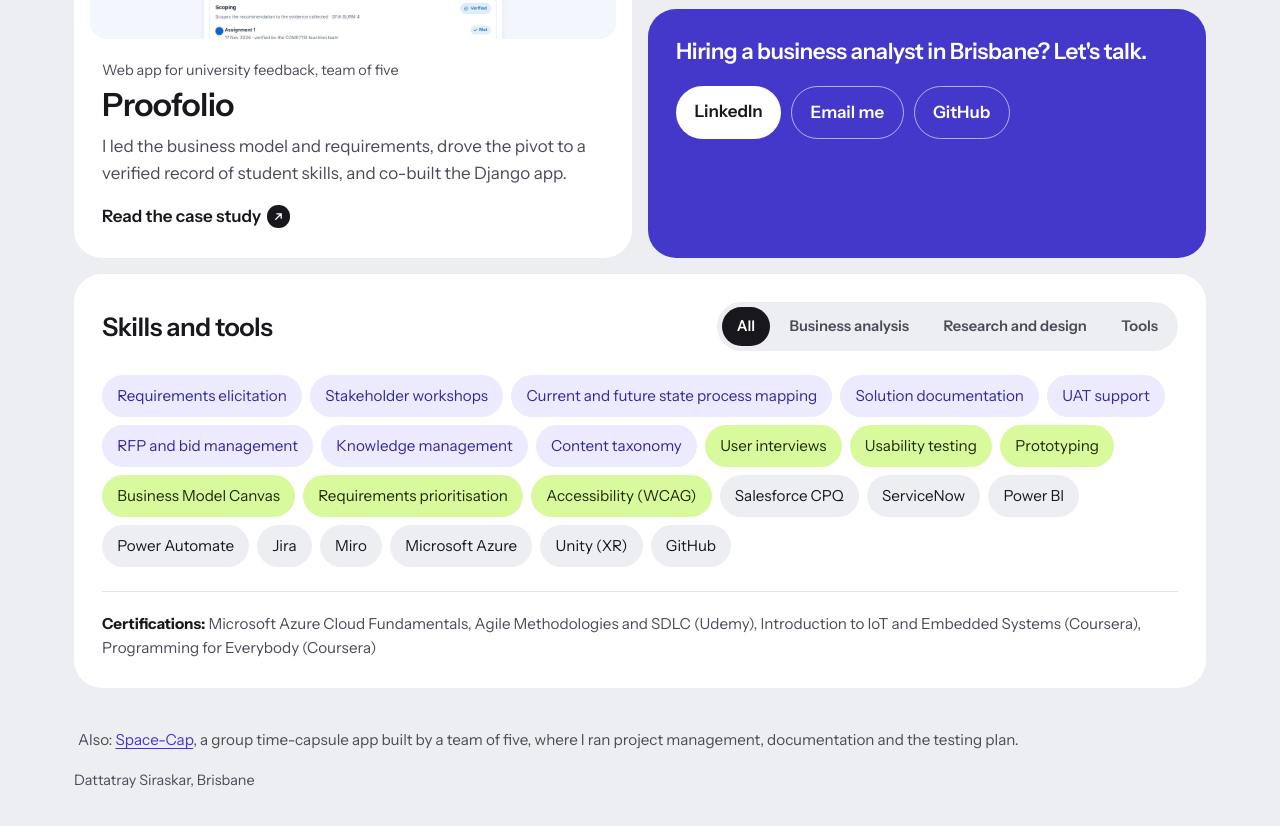
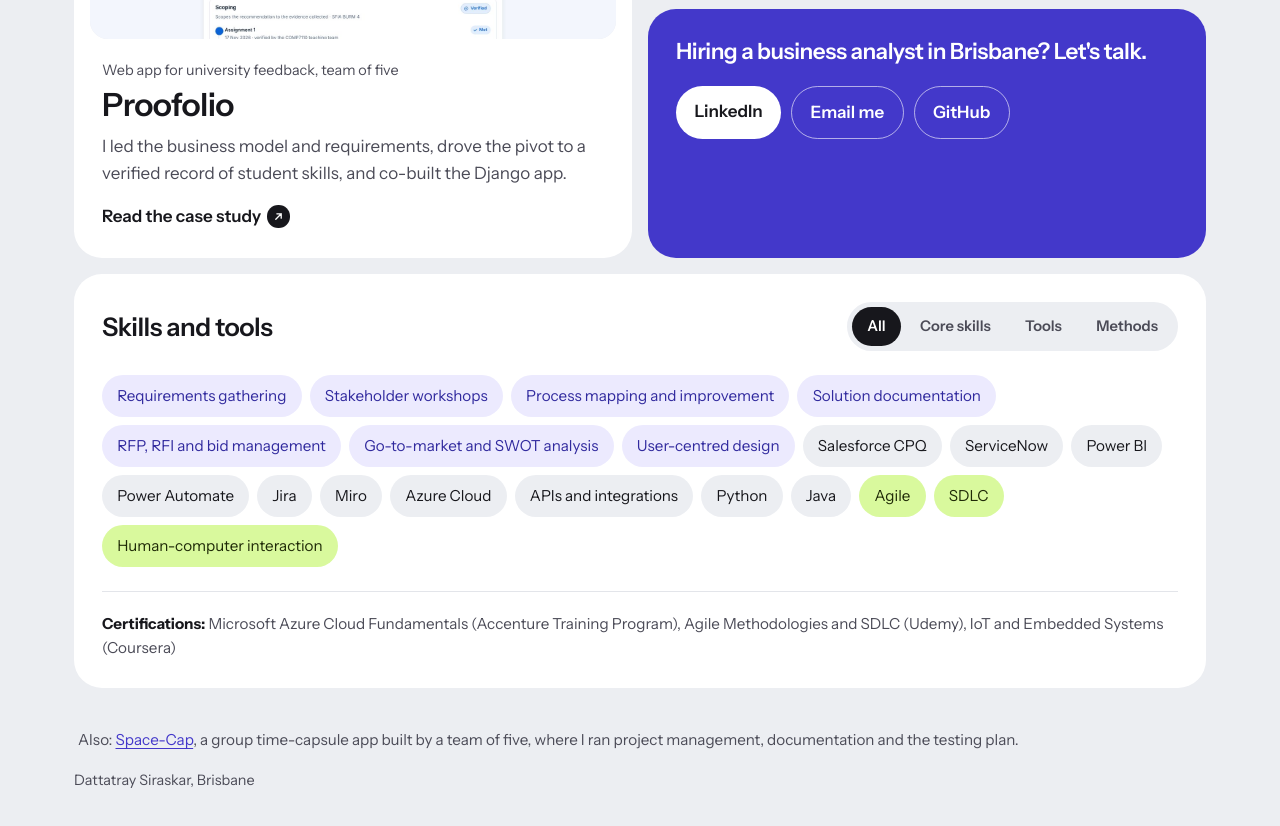
Before and after one commit to Ds-021998/Ds-021998.github.io, a plain HTML site: page index.html in a window 1280 px wide. Shown: the part 1358-2184 px from the top of the page. Drawn offline with Linux system fonts and the light colour scheme.

Commit message:
Skills tile matches CV: core skills, tools, methods, certifications

```diff
--- a/index.html
+++ b/index.html
@@ -6,7 +6,7 @@
 <meta name="theme-color" content="#eceef2">
 <title>Dattatray Siraskar, business analyst and interaction designer</title>
 <meta name="description" content="Portfolio of Dattatray Siraskar, a business analyst studying a Master of Interaction Design at The University of Queensland.">
-<link rel="stylesheet" href="style.css?v=9">
+<link rel="stylesheet" href="style.css?v=10">
 </head>
 <body>
 <header class="site-head">
@@ -92,37 +92,34 @@
         <h2 id="skills-h">Skills and tools</h2>
         <div class="filters" role="group" aria-label="Show skills by area">
           <button type="button" data-f="all" aria-pressed="true">All</button>
-          <button type="button" data-f="ba" aria-pressed="false">Business analysis</button>
-          <button type="button" data-f="ux" aria-pressed="false">Research and design</button>
+          <button type="button" data-f="ba" aria-pressed="false">Core skills</button>
           <button type="button" data-f="tools" aria-pressed="false">Tools</button>
+          <button type="button" data-f="ux" aria-pressed="false">Methods</button>
         </div>
       </div>
       <ul class="chips">
-        <li data-g="ba">Requirements elicitation</li>
+        <li data-g="ba">Requirements gathering</li>
         <li data-g="ba">Stakeholder workshops</li>
-        <li data-g="ba">Current and future state process mapping</li>
+        <li data-g="ba">Process mapping and improvement</li>
         <li data-g="ba">Solution documentation</li>
-        <li data-g="ba">UAT support</li>
-        <li data-g="ba">RFP and bid management</li>
-        <li data-g="ba">Knowledge management</li>
-        <li data-g="ba">Content taxonomy</li>
-        <li data-g="ux">User interviews</li>
-        <li data-g="ux">Usability testing</li>
-        <li data-g="ux">Prototyping</li>
-        <li data-g="ux">Business Model Canvas</li>
-        <li data-g="ux">Requirements prioritisation</li>
-        <li data-g="ux">Accessibility (WCAG)</li>
+        <li data-g="ba">RFP, RFI and bid management</li>
+        <li data-g="ba">Go-to-market and SWOT analysis</li>
+        <li data-g="ba">User-centred design</li>
         <li data-g="tools">Salesforce CPQ</li>
         <li data-g="tools">ServiceNow</li>
         <li data-g="tools">Power BI</li>
         <li data-g="tools">Power Automate</li>
         <li data-g="tools">Jira</li>
         <li data-g="tools">Miro</li>
-        <li data-g="tools">Microsoft Azure</li>
-        <li data-g="tools">Unity (XR)</li>
-        <li data-g="tools">GitHub</li>
+        <li data-g="tools">Azure Cloud</li>
+        <li data-g="tools">APIs and integrations</li>
+        <li data-g="tools">Python</li>
+        <li data-g="tools">Java</li>
+        <li data-g="ux">Agile</li>
+        <li data-g="ux">SDLC</li>
+        <li data-g="ux">Human-computer interaction</li>
       </ul>
-      <p class="certs"><b>Certifications:</b> Microsoft Azure Cloud Fundamentals, Agile Methodologies and SDLC (Udemy), Introduction to IoT and Embedded Systems (Coursera), Programming for Everybody (Coursera)</p>
+      <p class="certs"><b>Certifications:</b> Microsoft Azure Cloud Fundamentals (Accenture Training Program), Agile Methodologies and SDLC (Udemy), IoT and Embedded Systems (Coursera)</p>
     </section>
   </div>
   <p class="small-print">Also: <a href="https://github.com/batinion/DECO_3500">Space-Cap</a>, a group time-capsule app built by a team of five, where I ran project management, documentation and the testing plan.</p>
@@ -131,6 +128,6 @@
 <footer class="site-foot">
   <div class="wrap"><span>Dattatray Siraskar, Brisbane</span></div>
 </footer>
-<script src="script.js?v=9"></script>
+<script src="script.js?v=10"></script>
 </body>
 </html>
```
Also changed, not shown: experience.html (+2 -2 lines), habitact.html (+2 -2 lines), proofolio.html (+2 -2 lines).
